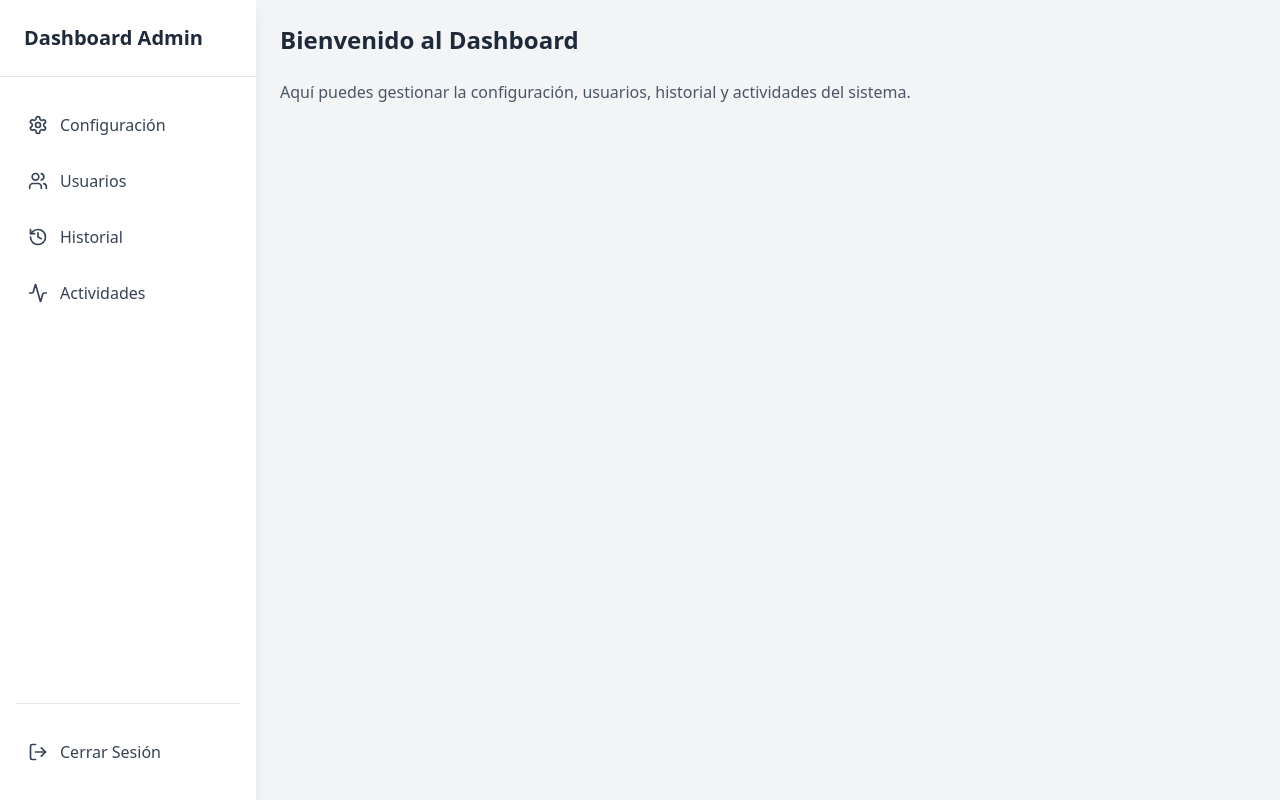
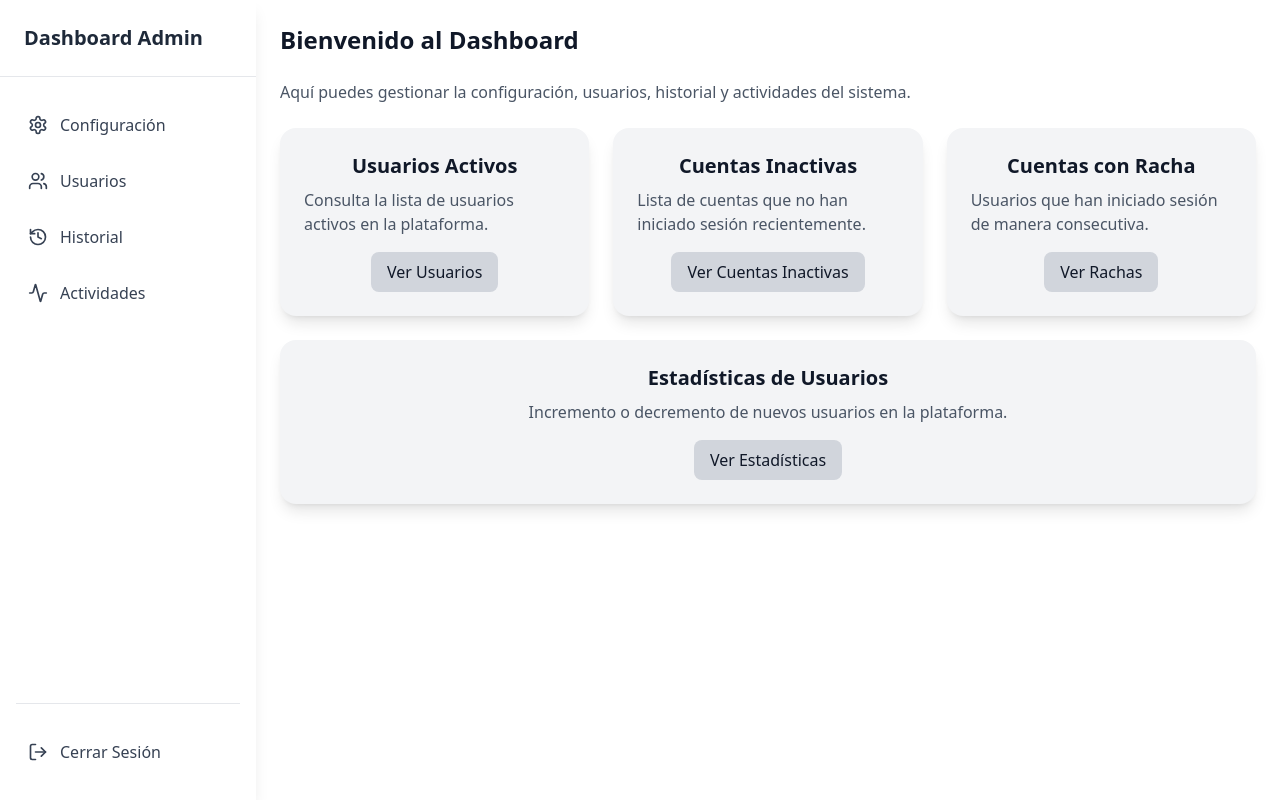
Before and after one commit to DanielCasteDev/app_lira, a React (Vite) app: page /admin in a window 1280 px wide. Built offline with nearby package versions, Linux system fonts and the light colour scheme.

Commit message:
avances hoy

```diff
--- a/src/admin/Dashboard.ad.tsx
+++ b/src/admin/Dashboard.ad.tsx
@@ -1,18 +1,51 @@
 import React from "react";
-import Sidebar from "./components/sidebar"; // Importa el componente Sidebar
+import Sidebar from "./components/sidebar";
 
 const Dashboard: React.FC = () => {
   return (
-    <div className="min-h-screen bg-gray-100">
-      {/* Usa el componente Sidebar */}
+    <div className="min-h-screen bg-white text-gray-900">
       <Sidebar />
 
-      {/* Contenido principal del Dashboard */}
-      <main className="md:ml-64 p-6 pt-20 md:pt-6"> {/* Añade pt-20 para móviles */}
-        <h2 className="text-2xl font-bold text-gray-800 mb-6">Bienvenido al Dashboard</h2>
+      <main className="md:ml-64 p-6 pt-20 md:pt-6">
+        <h2 className="text-2xl font-bold text-gray-900 mb-6">Bienvenido al Dashboard</h2>
         <p className="text-gray-600">
           Aquí puedes gestionar la configuración, usuarios, historial y actividades del sistema.
         </p>
+
+        <div className="grid grid-cols-1 md:grid-cols-2 lg:grid-cols-3 gap-6 mt-6">
+
+          <div className="bg-gray-100 p-6 rounded-2xl shadow-lg flex flex-col items-center">
+            <h2 className="text-xl font-semibold text-gray-900">Usuarios Activos</h2>
+            <p className="text-gray-600 mt-2">Consulta la lista de usuarios activos en la plataforma.</p>
+            <button className="mt-4 bg-gray-300 text-gray-900 px-4 py-2 rounded-lg hover:bg-gray-400">
+              Ver Usuarios
+            </button>
+          </div>
+
+          <div className="bg-gray-100 p-6 rounded-2xl shadow-lg flex flex-col items-center">
+            <h2 className="text-xl font-semibold text-gray-900">Cuentas Inactivas</h2>
+            <p className="text-gray-600 mt-2">Lista de cuentas que no han iniciado sesión recientemente.</p>
+            <button className="mt-4 bg-gray-300 text-gray-900 px-4 py-2 rounded-lg hover:bg-gray-400">
+              Ver Cuentas Inactivas
+            </button>
+          </div>
+
+          <div className="bg-gray-100 p-6 rounded-2xl shadow-lg flex flex-col items-center">
+            <h2 className="text-xl font-semibold text-gray-900">Cuentas con Racha</h2>
+            <p className="text-gray-600 mt-2">Usuarios que han iniciado sesión de manera consecutiva.</p>
+            <button className="mt-4 bg-gray-300 text-gray-900 px-4 py-2 rounded-lg hover:bg-gray-400">
+              Ver Rachas
+            </button>
+          </div>
+
+          <div className="bg-gray-100 p-6 rounded-2xl shadow-lg flex flex-col items-center md:col-span-2 lg:col-span-3">
+            <h2 className="text-xl font-semibold text-gray-900">Estadísticas de Usuarios</h2>
+            <p className="text-gray-600 mt-2">Incremento o decremento de nuevos usuarios en la plataforma.</p>
+            <button className="mt-4 bg-gray-300 text-gray-900 px-4 py-2 rounded-lg hover:bg-gray-400">
+              Ver Estadísticas
+            </button>
+          </div>
+        </div>
       </main>
     </div>
   );
--- a/src/api/api_service.tsx
+++ b/src/api/api_service.tsx
@@ -1,3 +1,3 @@
-export const API_BASE_URL: string = 'http://localhost:4000/api';
+//export const API_BASE_URL: string = 'http://localhost:4000/api';
 
-//export const API_BASE_URL: string = 'https://api-lira.onrender.com/api';
+export const API_BASE_URL: string = 'https://api-lira.onrender.com/api';
--- a/src/parent/Dashboard.parent.tsx
+++ b/src/parent/Dashboard.parent.tsx
@@ -1,11 +1,53 @@
-import React from 'react';
+import React from "react";
 
 const Dashboard: React.FC = () => {
-    return (
-        <div>
-            <h1>Hola papa</h1>
+  return (
+    <div className="min-h-screen bg-orange-100 p-6 flex flex-col items-center">
+      <h1 className="text-4xl font-bold text-orange-600 mb-6">¡Bienvenido PAPOI! </h1>
+      <div className="grid grid-cols-1 md:grid-cols-2 lg:grid-cols-3 gap-6 w-full max-w-5xl">
+
+        <div className="bg-white p-6 rounded-2xl shadow-lg flex flex-col items-center">
+          <h2 className="text-2xl font-semibold text-orange-500">Selecciona tu Perfil</h2>
+          <p className="text-gray-700 mt-2">Elige el niño que jugará hoy.</p>
+          <button className="mt-4 bg-orange-500 text-white px-4 py-2 rounded-lg hover:bg-orange-600">
+            Ingresar a Perfil
+          </button>
         </div>
-    );
+
+         <div className="bg-white p-6 rounded-2xl shadow-lg flex flex-col items-center">
+          <h2 className="text-2xl font-semibold text-orange-500">Tu Progreso</h2>
+          <p className="text-gray-700 mt-2">Has completado el 75% de tu aprendizaje.</p>
+          <div className="w-full bg-gray-200 h-4 rounded-full mt-3">
+            <div className="bg-orange-500 h-4 rounded-full w-3/4"></div>
+          </div>
+        </div>
+
+         <div className="bg-white p-6 rounded-2xl shadow-lg flex flex-col items-center">
+          <h2 className="text-2xl font-semibold text-orange-500">Juegos Completados</h2>
+          <p className="text-gray-700 mt-2">Has completado 5 juegos esta semana.</p>
+          <button className="mt-4 bg-orange-500 text-white px-4 py-2 rounded-lg hover:bg-orange-600">
+            Ver Historial
+          </button>
+        </div>
+
+         <div className="bg-white p-6 rounded-2xl shadow-lg flex flex-col items-center">
+          <h2 className="text-2xl font-semibold text-orange-500">Tareas Pendientes</h2>
+          <p className="text-gray-700 mt-2">Te quedan 3 tareas por completar.</p>
+          <button className="mt-4 bg-orange-500 text-white px-4 py-2 rounded-lg hover:bg-orange-600">
+            Ir a Tareas
+          </button>
+        </div>
+
+         <div className="bg-white p-6 rounded-2xl shadow-lg flex flex-col items-center">
+          <h2 className="text-2xl font-semibold text-orange-500">Insignias</h2>
+          <p className="text-gray-700 mt-2">Has ganado 3 nuevas insignias esta semana.</p>
+          <button className="mt-4 bg-orange-500 text-white px-4 py-2 rounded-lg hover:bg-orange-600">
+            Ver Insignias
+          </button>
+        </div>
+      </div>
+    </div>
+  );
 };
 
 export default Dashboard;
```
